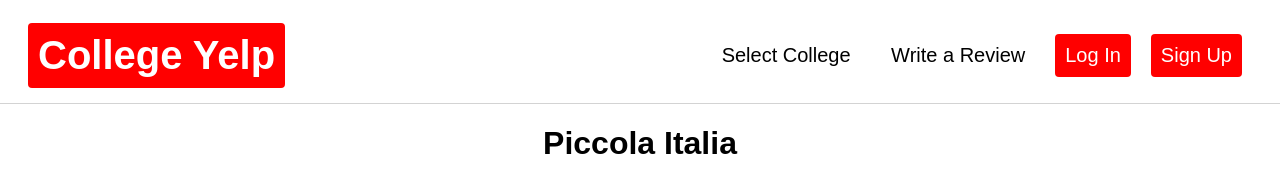
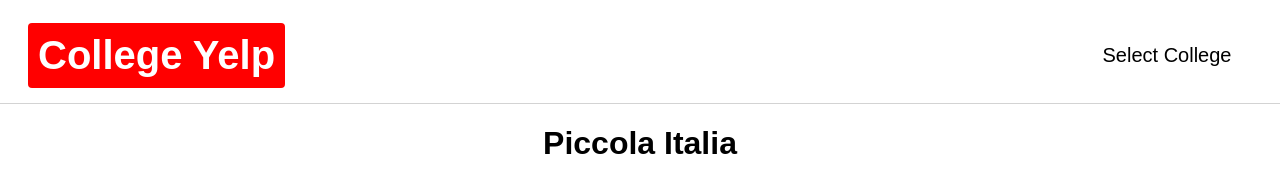
Before and after one commit to jlee2404/CS146Project, a plain HTML site: page piccolaItalia.html in a window 1280 px wide. Shown: the top 181 px of the page. Drawn offline with Linux system fonts and the light colour scheme.

Commit message:
shelly changes to navbar

```diff
--- a/piccolaItalia.html
+++ b/piccolaItalia.html
@@ -15,13 +15,10 @@
                         <div class="dropdown">
                             <button>Select College</button>
                             <div class="dropdown-content">
-                              <a href="stevens.html">Stevens Institute of Technology</a>
+                            <a href="stevens.html">Stevens Institute of Technology</a>
                             </div>
                         </div>
                     </li>
-                    <li class="navbar_btn"><a href="writeReview.html" class="navbar_link">Write a Review</a></li>
-                    <li class="navbar_btn"><a href="pageND.html" class="button">Log In</a></li>
-                    <li class="navbar_btn"><a href="pageND.html" class="button">Sign Up</a></li>
                 </ul>
             </div>
         </nav>
```
Also changed, not shown: index.html (+0 -3 lines), pomHoney.html (+1 -4 lines), stevens.html (+1 -4 lines), tuTaco.html (+1 -4 lines), writeReview.html (+1 -4 lines), yellas.html (+1 -4 lines).
